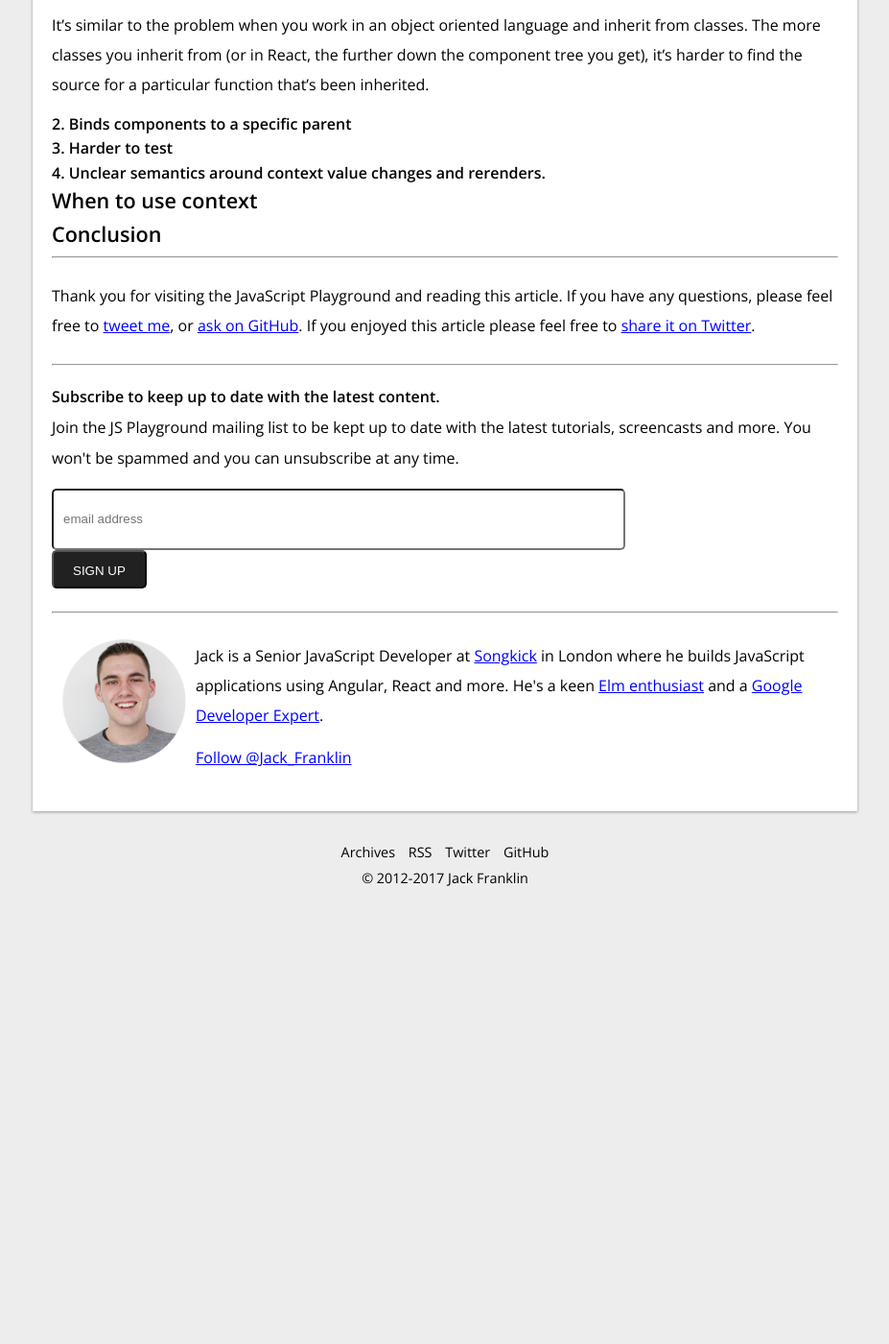
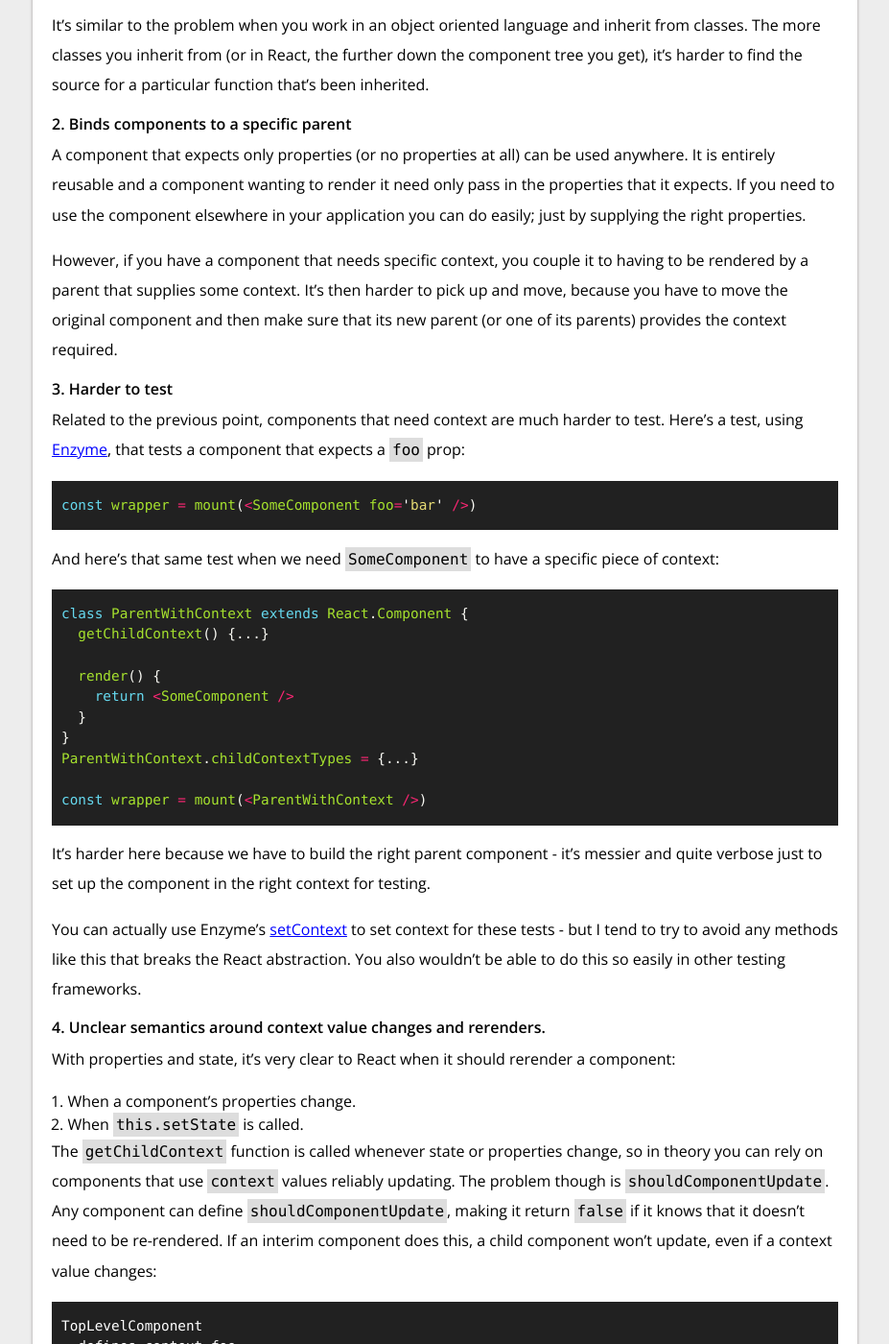
Before and after one commit to jackfranklin/javascriptplayground.com, a Jekyll site: the page built from _posts/2017-02-13-context-in-react.md, in a window 1280 px wide and 1400 px high, scrolled down 3406 px. Shown: the whole window at 96% size, without its empty margins (176-1103 px from the left). Built offline with Jekyll 4.4.1, drawn with Linux system fonts in a browser that asks for light colours; comment, search, counter and statistics services are not loaded; before the commit the page ends 4350 px from its top, so only the background shows below that; some of the changed text lies outside the part shown.

Commit message:
More context

````diff
--- a/_posts/2017-02-13-context-in-react.md
+++ b/_posts/2017-02-13-context-in-react.md
@@ -120,9 +120,59 @@ It's similar to the problem when you work in an object oriented language and inh
 
 #### 2. Binds components to a specific parent
 
+A component that expects only properties (or no properties at all) can be used anywhere. It is entirely reusable and a component wanting to render it need only pass in the properties that it expects. If you need to use the component elsewhere in your application you can do easily;  just  by supplying the right properties.
+
+However, if you have a component that needs specific context, you couple it to having to be rendered by a parent that supplies some context. It's then harder to pick up and move, because you have to move the original component and then make sure that its new parent (or one of its parents) provides the context required.
+
 #### 3. Harder to test
 
+Related to the previous point, components that need context are much harder to test. Here's a test, using [Enzyme](http://airbnb.io/enzyme/), that tests a component that expects a `foo` prop:
+
+```js
+const wrapper = mount(<SomeComponent foo='bar' />)
+```
+
+And here's that same test when we need `SomeComponent` to have a specific piece of context:
+
+```js
+class ParentWithContext extends React.Component {
+  getChildContext() {...}
+
+  render() {
+    return <SomeComponent />
+  }
+}
+ParentWithContext.childContextTypes = {...}
+
+const wrapper = mount(<ParentWithContext />)
+```
+
+It's harder here because we have to build the right parent component - it's messier and quite verbose just to set up the component in the right context for testing.
+
+> You can actually use Enzyme's [setContext](http://airbnb.io/enzyme/docs/api/ReactWrapper/setContext.html) to set context for these tests - but I tend to try to avoid any methods like this that breaks the React abstraction. You also wouldn't be able to do this so easily in other testing frameworks.
+
 #### 4. Unclear semantics around context value changes and rerenders.
+
+With properties and state, it's very clear to React when it should rerender a component:
+
+1. When a component's properties change.
+2. When `this.setState` is called.
+
+The `getChildContext` function is called whenever state or properties change, so in theory you can rely on components that use `context` values reliably updating. The problem though is `shouldComponentUpdate`. Any component can define `shouldComponentUpdate`, making it return `false` if it knows that it doesn't need to be re-rendered. If an interim component does this, a child component won't update, even if a context value changes:
+
+```
+TopLevelComponent
+- defines context.foo
+
+    MidLevelComponent
+    - defines `shouldComponentUpdate` to return `false`
+
+        ChildComponent
+        - renders `context.foo` into the DOM
+
+```
+
+In the above example, if `context.foo` changes, `ChildComponent` will not render, because its parent returned `false` from `shouldComponentUpdate`. This makes bugs possible and leaves us with no reliable way to update context and ensure renders, so this is a very good reason to avoid using `context`.
 
 ## When to use context
 
````
